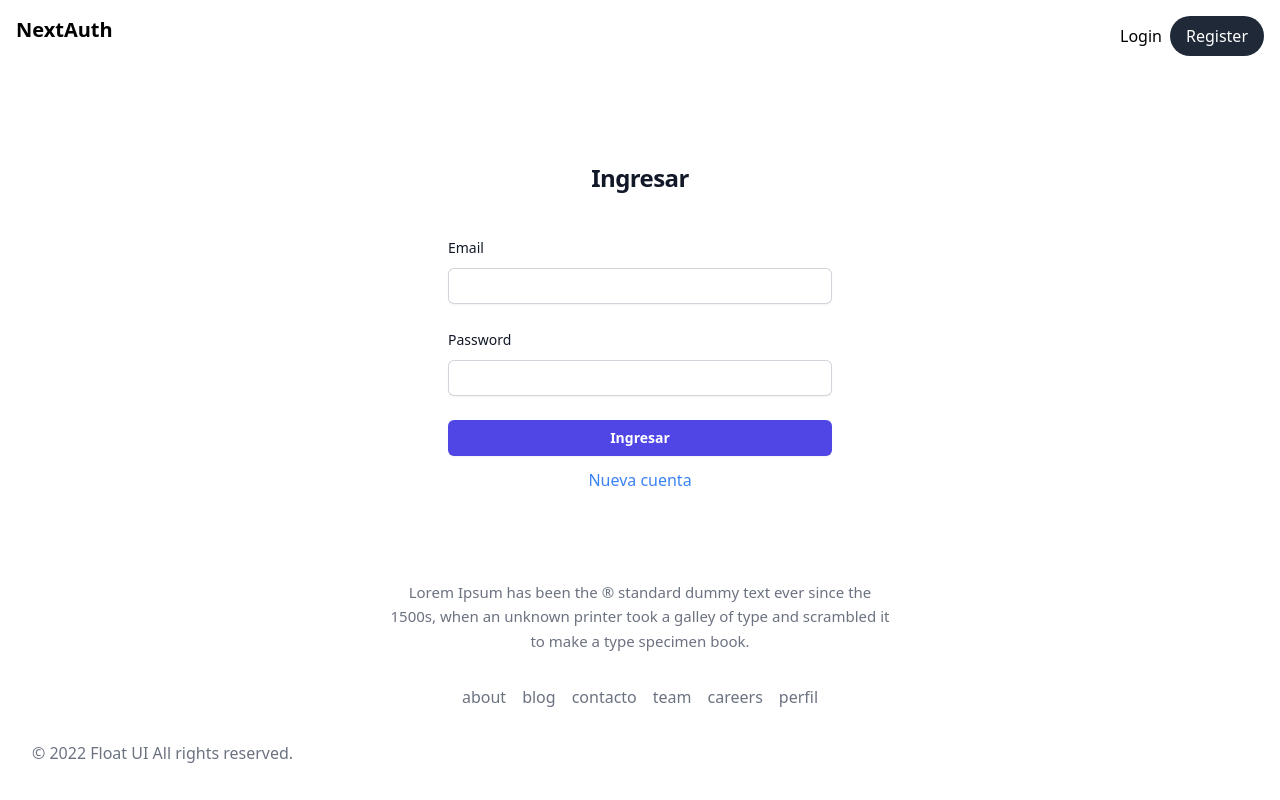
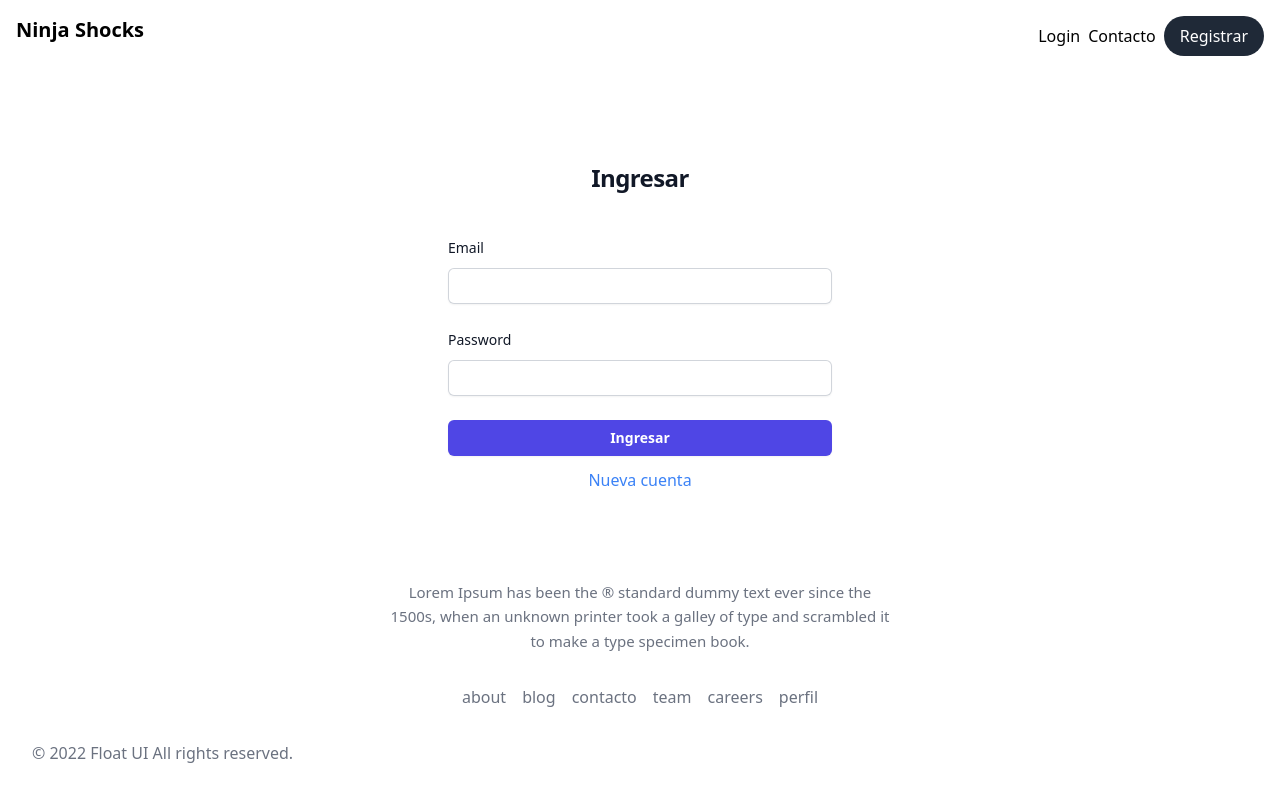
Before and after one commit to luisjuarez099/proyecto-arquitectura, a Next.js app: page /login in a window 1280 px wide. Built offline with nearby package versions, Linux system fonts and the light colour scheme; no server answers.

Commit message:
se limpian los campos de contacto una vez ya enviado la informacion

```diff
--- a/src/app/Register/page.tsx
+++ b/src/app/Register/page.tsx
@@ -36,7 +36,7 @@ function register() {
       //si la respuesta fue coreecta
       if(res?.ok){
         //redireccionamos a la pagina de inicio una vez ya registrado
-        router.push("/dashboard/profile");
+        router.push("/");
       }
     } catch (error) {
       console.log(error);
--- a/src/app/api/contacto/route.ts
+++ b/src/app/api/contacto/route.ts
@@ -27,7 +27,7 @@ export async function POST(request: Request) {
         }
       );
     }
-    if (Nombre.length < 5 || Nombre.length > 25) {
+    if (Nombre.length < 3 || Nombre.length > 25) {
       return NextResponse.json(
         {
           message: "El nombre debe tener entre 5 y 25 caracteres",
@@ -51,8 +51,8 @@ export async function POST(request: Request) {
     //crear el contacto
     await contacto.create({ Nombre, Correo, Telefono, Mensaje });
     return NextResponse.json(
-      { message: "Mensaje enviado, ya somos amigos :) " },
-      { status: 201 }
+      { message: "Mensaje enviado con exito. " },
+      { status: 200 }
     );
   } catch (error) {
     if (error instanceof Error) {
--- a/src/app/layout.tsx
+++ b/src/app/layout.tsx
@@ -5,7 +5,7 @@ import Navbar from "@/components/Navbar";
 import { Footer } from "@/components/Footer";
 
 export const metadata: Metadata = {
-  title: "Amortiguadores-mx",
+  title: "Ninja Shocks",
   description: "Pagina para consulta de amortiguadores KYB de Mexico",
 };
 
--- a/src/app/login/page.tsx
+++ b/src/app/login/page.tsx
@@ -21,7 +21,7 @@ function login() {
 
     if (res?.error) setError(res.error as string);
 
-    if (res?.ok) return router.push("/");
+    if (res?.ok) return router.push("/"); //redireccionamos a la pagina de inicio una vez ya logeado
   };
 
   return (
--- a/src/components/Contacto.tsx
+++ b/src/components/Contacto.tsx
@@ -9,7 +9,6 @@ import { set } from "mongoose";
 
 function Contacto() {
   const [errors, setErrors] = useState(""); // Estado para los errores
-  const [good, setGood] = useState(""); // Estado para los errores
 
   const router = useRouter(); // Hook de Next.js para redireccionar
   const [Nombre, setNombre] = useState("");
@@ -28,15 +27,20 @@ function Contacto() {
           Telefono: Telefono,
           Mensaje: Mensaje,
         });
-        setErrors(resData.data.message);
-        setErrors("");
+        if(resData.request.status == 200){
+            setErrors(resData.data.message);
+            /// Limpiamos los campos
+            setNombre("");
+            setCorreo("");
+            setTelefono("");
+            setMensaje("");
+            router.refresh(); // Refrescamos la pagina
+        }
     } catch (error) {
       if (error instanceof AxiosError) {
         setErrors(error.response?.data.message);
       }
     }
-
-    router.refresh();
     //router.push("/"); // Redireccionamos a la pagina de inicio
   };
   return (
@@ -83,7 +87,7 @@ function Contacto() {
             <div className="flex-1 mt-12 sm:max-w-lg lg:max-w-md">
               {errors && (
                 <div
-                  className="bg-amber-100 border border-amber-200 text-amber-700 px-4 py-3 rounded relative"
+                  className="bg-amber-100 border border-amber-200 text-amber-800 px-4 py-3 rounded relative"
                   role="alert"
                 >
                   {errors}
--- a/src/components/Navbar.tsx
+++ b/src/components/Navbar.tsx
@@ -4,12 +4,12 @@ import Link from "next/link";
 import { signOut, useSession } from "next-auth/react";
 function Navbar() {
   const { data: session }: any = useSession(); //toma el valor de la sesion
-  console.log(session);
+  // console.log(session);
   return (
     <nav className=" p-4">
       <div className="container mx-auto flex justify-between">
         <Link href="/">
-          <h1 className="font-bold text-xl">NextAuth</h1>
+          <h1 className="font-bold text-xl">Ninja Shocks</h1>
         </Link>
 
         <ul className="flex gap-x-2">
@@ -37,8 +37,11 @@ function Navbar() {
               <li className="flex-1 gap-x-6 items-center justify-end mt-6 space-y-6 md:flex md:space-y-0 md:mt-0">
                 <Link href="/login">Login</Link>
               </li>
+              <li className="flex-1 gap-x-6 items-center justify-end mt-6 space-y-6 md:flex md:space-y-0 md:mt-0">
+                <Link href="/Contacto">Contacto</Link>
+              </li>
               <li className="flex items-center justify-center gap-x-1 py-2 px-4 text-white font-medium bg-gray-800  rounded-full md:inline-flex">
-                <Link href="/Register">Register</Link>
+                <Link href="/Register">Registrar</Link>
               </li>
             </>
           )}
--- a/src/middleware.ts
+++ b/src/middleware.ts
@@ -1,3 +1,3 @@
 export { default } from "next-auth/middleware";
 
-export const config = { matcher: ["/",'/Contacto', "/dashboard/:path*"] };
+export const config = { matcher: ["/", "/dashboard/:path*"] };
```
